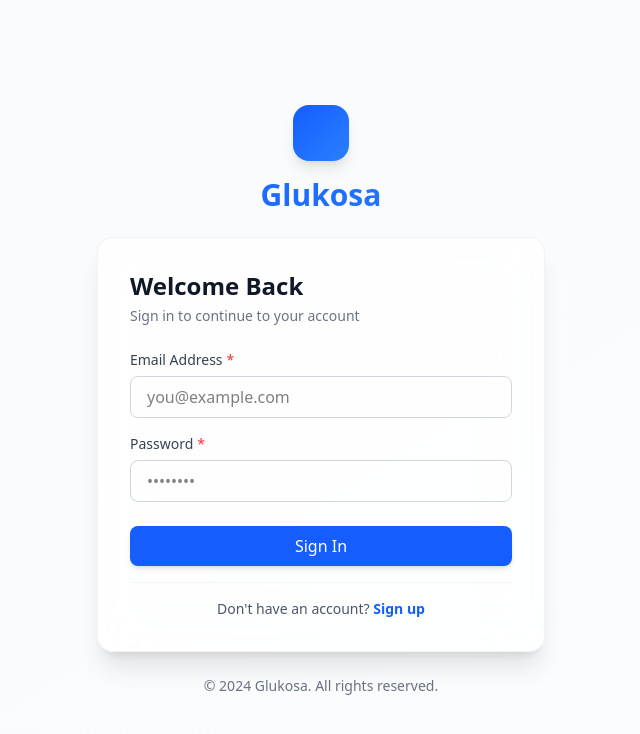
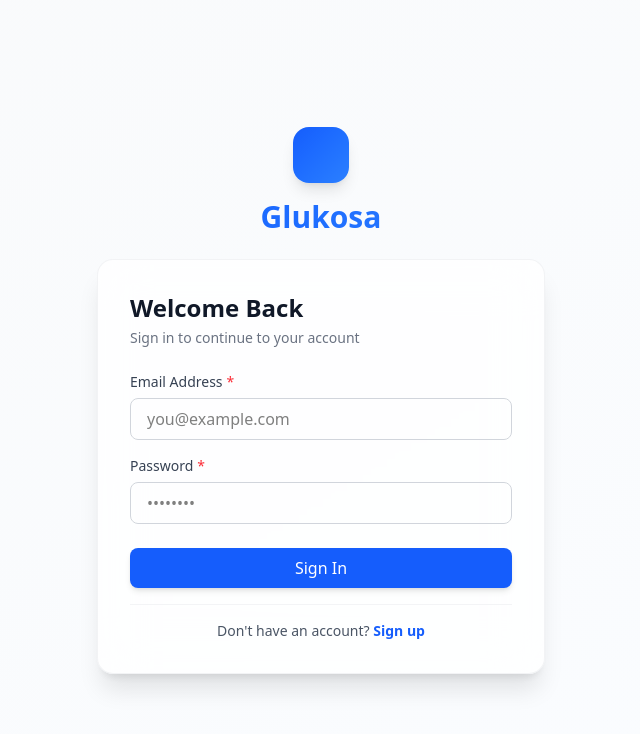
Before and after one commit to luthfiadilal/glukosa, a React (Vite) app: page /login in a window 1280 px wide. Shown: the top 734 px of the page, without its empty margins (319-959 px from the left). Built offline with nearby package versions, Linux system fonts and the light colour scheme; some icons are missing.

Commit message:
Login page

```diff
--- a/src/presentation/components/AuthLayout.jsx
+++ b/src/presentation/components/AuthLayout.jsx
@@ -27,10 +27,7 @@ const AuthLayout = ({ children, title, subtitle, wide = false }) => {
                     </div>
                 </div>
 
-                {/* Footer */}
-                <p className="text-center text-sm text-gray-500 mt-6">
-                    © 2024 Glukosa. All rights reserved.
-                </p>
+
             </div>
         </div>
     );
```
